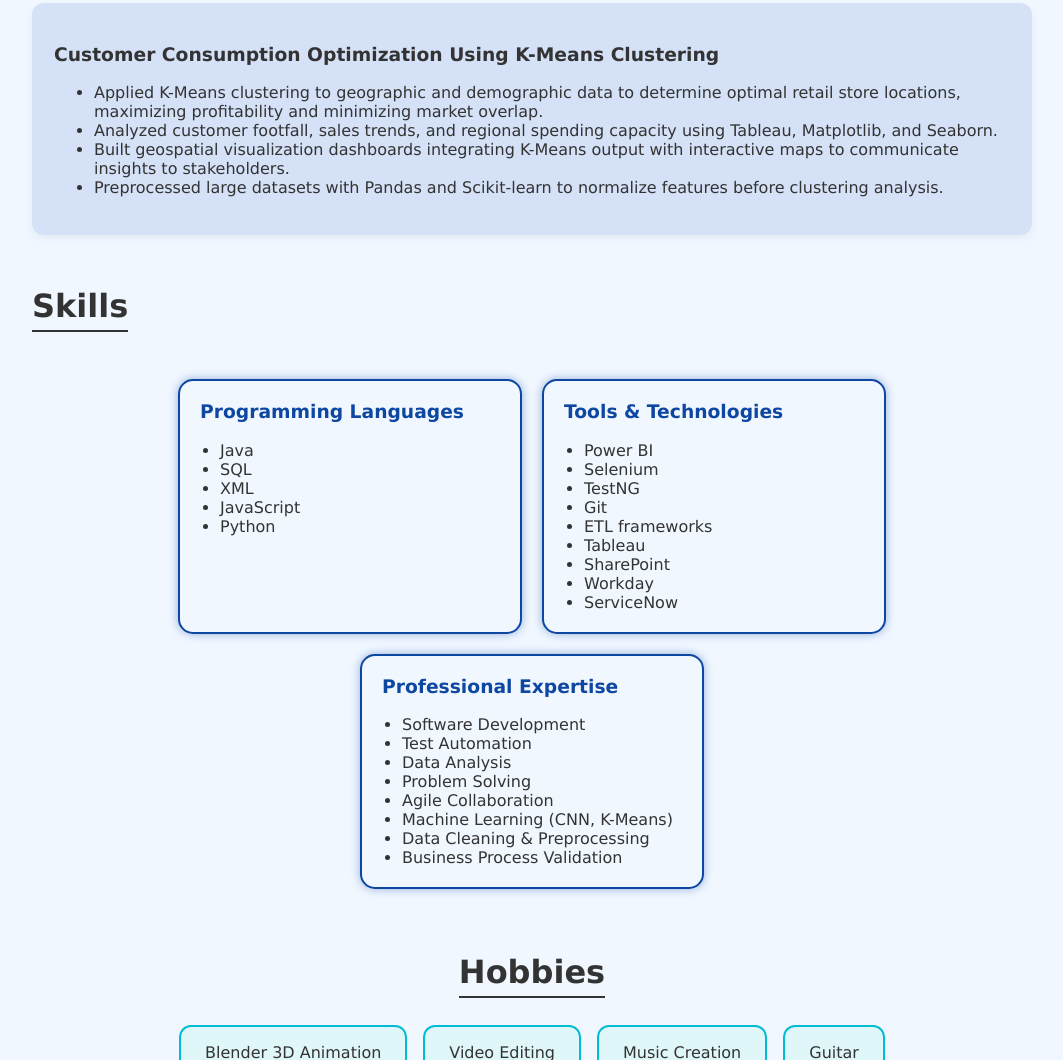
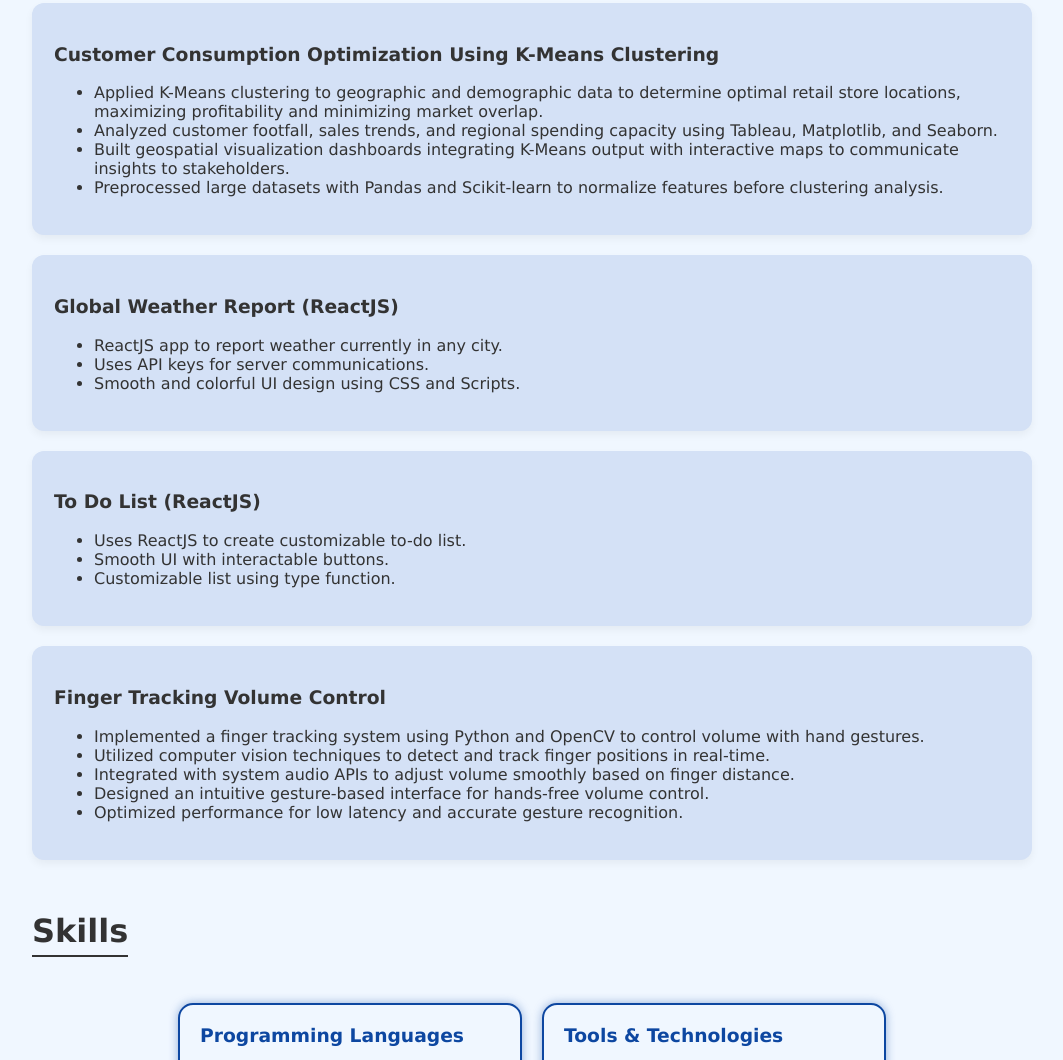
Before and after one commit to Kevinwilson1032/Kevin-website, a plain HTML site: page index.html in a window 1280 px wide. Shown: the part 2272-3332 px from the top of the page, without its empty margins (108-1171 px from the left). Drawn offline with Linux system fonts and the light colour scheme.

Commit message:
Add files via upload

```diff
--- a/index.html
+++ b/index.html
@@ -459,8 +459,40 @@
         <li>Preprocessed large datasets with Pandas and Scikit-learn to normalize features before clustering analysis.</li>
       </ul>
     </div>
+
+    <!-- New projects added below -->
+
+    <div class="project">
+      <h3>Global Weather Report (ReactJS)</h3>
+      <ul>
+        <li>ReactJS app to report weather currently in any city.</li>
+        <li>Uses API keys for server communications.</li>
+        <li>Smooth and colorful UI design using CSS and Scripts.</li>
+      </ul>
     </div>
+
+    <div class="project">
+      <h3>To Do List (ReactJS)</h3>
+      <ul>
+        <li>Uses ReactJS to create customizable to-do list.</li>
+        <li>Smooth UI with interactable buttons.</li>
+        <li>Customizable list using type function.</li>
+      </ul>
+    </div>
+
+    <div class="project">
+  <h3>Finger Tracking Volume Control</h3>
+  <ul>
+    <li>Implemented a finger tracking system using Python and OpenCV to control volume with hand gestures.</li>
+    <li>Utilized computer vision techniques to detect and track finger positions in real-time.</li>
+    <li>Integrated with system audio APIs to adjust volume smoothly based on finger distance.</li>
+    <li>Designed an intuitive gesture-based interface for hands-free volume control.</li>
+    <li>Optimized performance for low latency and accurate gesture recognition.</li>
+  </ul>
+</div>
+
 </section>
+
 
     <section id="skills">
       <h2>Skills</h2>
```
Lines whose indentation alone changed are shown as unchanged.
